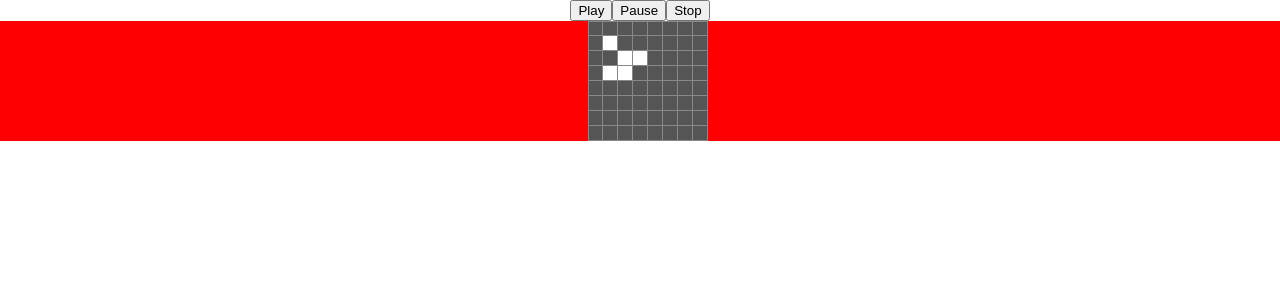
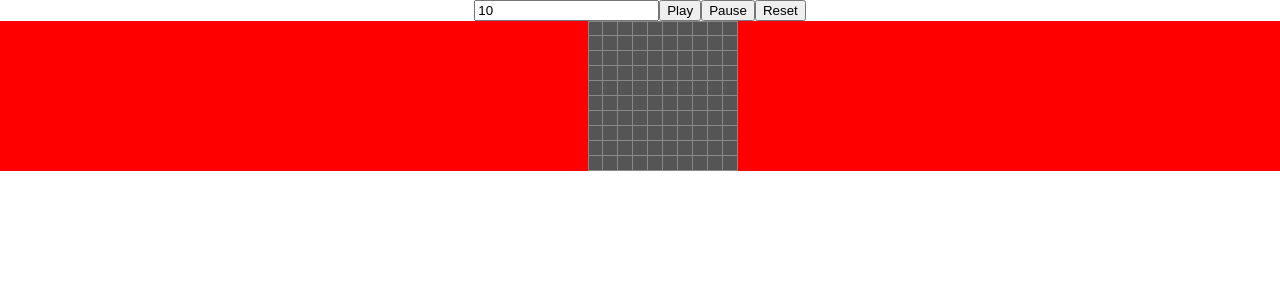
Before and after one commit to ftodoric/cgl-svelte, a SvelteKit app: page / in a window 1280 px wide. Shown: the top 300 px of the page. Built offline with nearby package versions, Linux system fonts and the light colour scheme.

Commit message:
Add size configurability

```diff
--- a/src/lib/game/mechanics.ts
+++ b/src/lib/game/mechanics.ts
@@ -1,6 +1,6 @@
 import type { BoardMatrix } from "./types";
 
-export const getNextBoard = (boardMatrix: BoardMatrix) =>
+export const getNextBoardMatrix = (boardMatrix: BoardMatrix) =>
   boardMatrix.map((row, rowIndex) => {
     return row.map((cell, colIndex) => {
       // Determine number of live neighbors
--- a/src/modules/App.svelte
+++ b/src/modules/App.svelte
@@ -1,36 +1,35 @@
 <script lang="ts">
   import { glider } from "$lib/game/cgl-patterns";
-  import { getNextBoard } from "$lib/game/mechanics";
+  import { getNextBoardMatrix } from "$lib/game/mechanics";
   import type { BoardMatrix } from "$lib/game/types";
   import Board from "./Board/Board.svelte";
+
+  // Game config
+  let boardSize: number = 10;
 
   // Game structures
   let isGameRunning = false;
   let frId: number; // Frame Request ID
-  let boardMatrix: BoardMatrix = [
-    [0, 0, 0, 0, 0, 0, 0, 0],
-    [0, 1, 0, 0, 0, 0, 0, 0],
-    [0, 0, 1, 1, 0, 0, 0, 0],
-    [0, 1, 1, 0, 0, 0, 0, 0],
-    [0, 0, 0, 0, 0, 0, 0, 0],
-    [0, 0, 0, 0, 0, 0, 0, 0],
-    [0, 0, 0, 0, 0, 0, 0, 0],
-    [0, 0, 0, 0, 0, 0, 0, 0],
-  ];
+  let boardMatrix: BoardMatrix;
+  $: boardMatrix = Array(boardSize).fill(Array(boardSize).fill(0));
 
-  const step = () => {
-    boardMatrix = getNextBoard(boardMatrix);
+  // Game iteration
+  const updateBoard = () => {
+    if (!isGameRunning) return;
 
-    if (isGameRunning)
-      setTimeout(() => {
-        frId = requestAnimationFrame(step);
-      }, 500);
+    boardMatrix = getNextBoardMatrix(boardMatrix);
+
+    frId = requestAnimationFrame(updateBoard);
+  };
+
+  // Controls Handlers
+  const handleBoardSizeChange = (e: any) => {
+    boardSize = +e.target.value;
   };
 
   const handleResume = () => {
     isGameRunning = true;
-
-    step();
+    updateBoard();
   };
 
   const handlePause = () => {
@@ -40,7 +39,7 @@
 
   const handleReset = () => {
     handlePause();
-    boardMatrix = glider;
+    boardMatrix = glider; // TODO: Reset on the last position played
   };
 </script>
 
@@ -54,9 +53,10 @@
 
 <div>
   <div class="controls">
+    <input value={boardSize} type="number" on:change={handleBoardSizeChange} />
     <button on:click={() => handleResume()}>Play</button>
     <button on:click={() => handlePause()}>Pause</button>
-    <button on:click={() => handleReset()}>Stop</button>
+    <button on:click={() => handleReset()}>Reset</button>
   </div>
 
   <Board {boardMatrix} />
--- a/src/modules/Board/Board.svelte
+++ b/src/modules/Board/Board.svelte
@@ -8,17 +8,16 @@
 <div class="board-container">
   {#if boardMatrix}
     <div class="game-board">
-      {#each boardMatrix as _, rowIndex}
+      {#each boardMatrix as row, rowIndex}
         <div class="board-row" style="width: calc(7 * 15px);">
-          {#each boardMatrix[rowIndex] as cell, colIndex}
+          {#each row as cell, colIndex}
             <Cell
               size={15}
               isAlive={!!cell}
               isFirstRow={rowIndex === 0}
               isFirstCol={colIndex === 0}
               on:click={() => {
-                boardMatrix[rowIndex][colIndex] =
-                  1 - boardMatrix[rowIndex][colIndex];
+                cell = 1 - cell; // TODO: Fix same handlers for rows
               }}
             />
           {/each}
```
